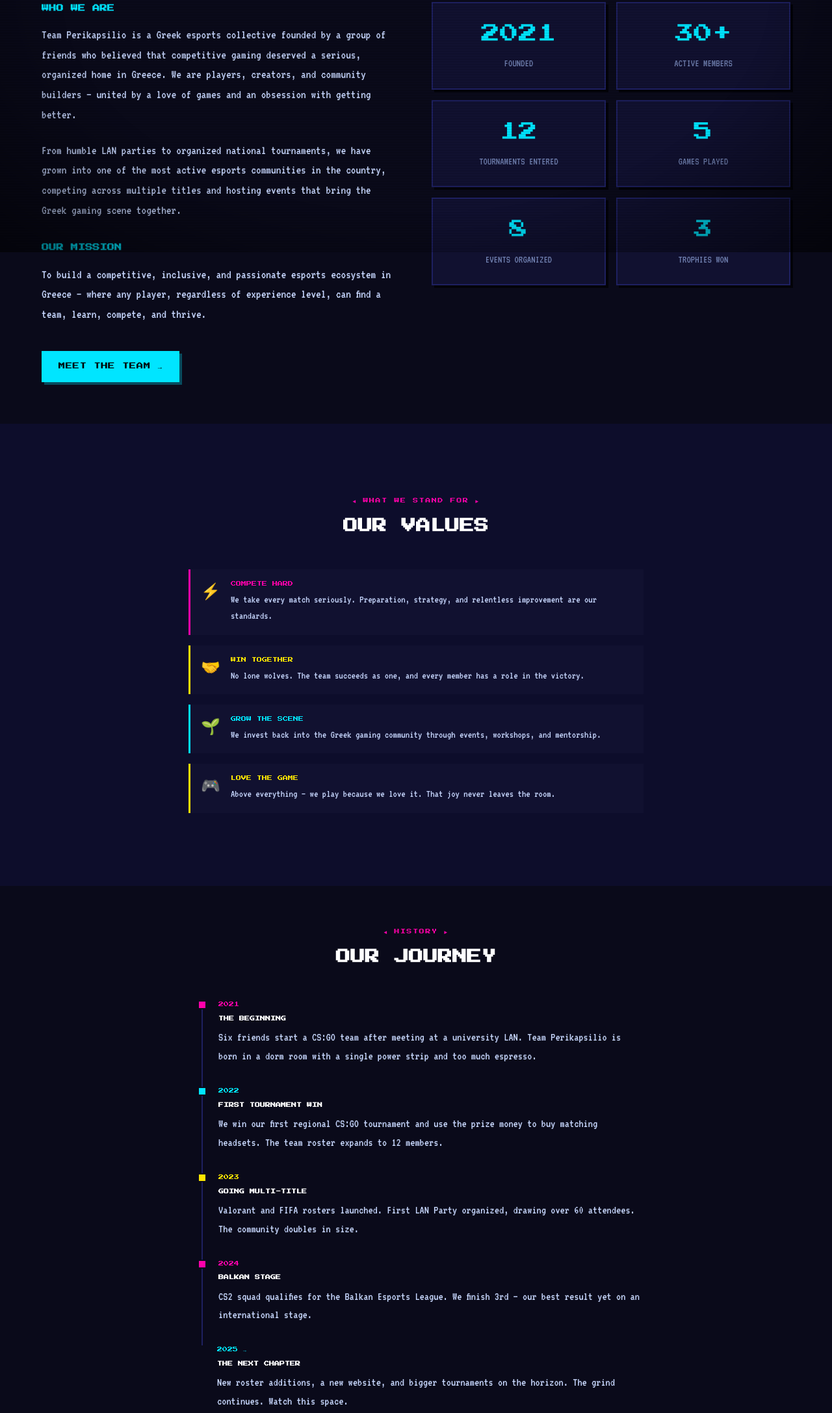
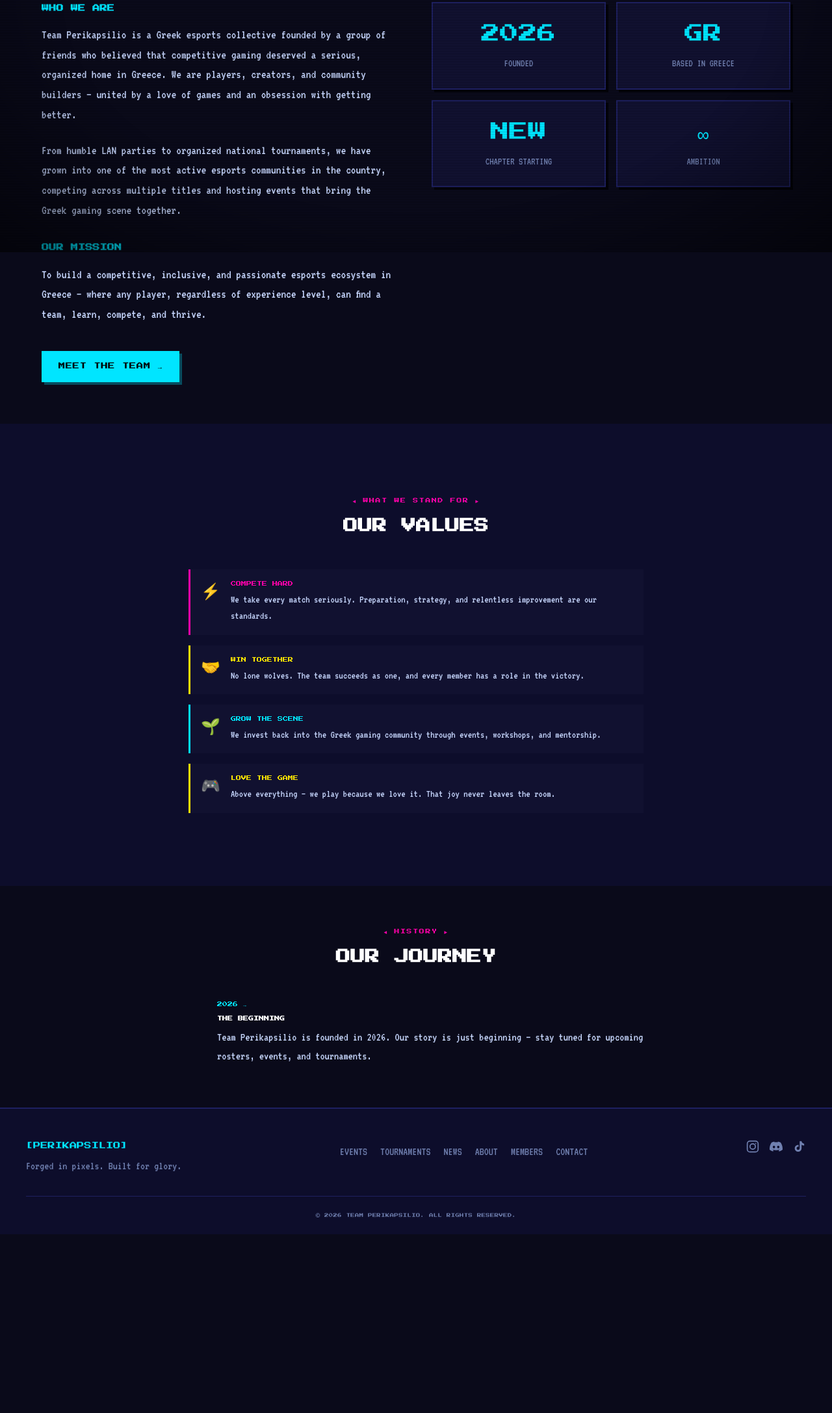
Before and after one commit to eXaiSios/team-perikapsilio, a plain HTML site: page about/index.html in a window 1280 px wide. Shown: the part 412-2586 px from the top of the page at 65% size. After the commit the page ends 2311 px from the top, so only its background shows below. Drawn offline with Linux system fonts and the light colour scheme.

Commit message:
Remove Quick Stats Strip and 2021 badge; update About page for 2026 founding

```diff
--- a/about/index.html
+++ b/about/index.html
@@ -51,28 +51,20 @@
       <div>
         <div class="stat-grid">
           <div class="stat-box">
-            <span class="stat-num">2021</span>
+            <span class="stat-num">2026</span>
             <span class="stat-label vt">FOUNDED</span>
           </div>
           <div class="stat-box">
-            <span class="stat-num">30+</span>
-            <span class="stat-label vt">ACTIVE MEMBERS</span>
+            <span class="stat-num">GR</span>
+            <span class="stat-label vt">BASED IN GREECE</span>
           </div>
           <div class="stat-box">
-            <span class="stat-num">12</span>
-            <span class="stat-label vt">TOURNAMENTS ENTERED</span>
+            <span class="stat-num">NEW</span>
+            <span class="stat-label vt">CHAPTER STARTING</span>
           </div>
           <div class="stat-box">
-            <span class="stat-num">5</span>
-            <span class="stat-label vt">GAMES PLAYED</span>
-          </div>
-          <div class="stat-box">
-            <span class="stat-num">8</span>
-            <span class="stat-label vt">EVENTS ORGANIZED</span>
-          </div>
-          <div class="stat-box">
-            <span class="stat-num">3</span>
-            <span class="stat-label vt">TROPHIES WON</span>
+            <span class="stat-num">∞</span>
+            <span class="stat-label vt">AMBITION</span>
           </div>
         </div>
       </div>
@@ -126,44 +118,12 @@
       <h2 class="section-title press">OUR JOURNEY</h2>
     </div>
     <div style="max-width:700px;margin:0 auto;display:flex;flex-direction:column;gap:0">
-      <div style="display:flex;gap:1.5rem;align-items:flex-start;padding-bottom:2rem;border-left:2px solid var(--border);margin-left:20px;padding-left:1.5rem;position:relative">
-        <div style="position:absolute;left:-8px;top:0;width:14px;height:14px;background:var(--accent2);border:2px solid var(--bg)"></div>
-        <div>
-          <span class="press" style="font-size:0.5rem;color:var(--accent2);display:block;margin-bottom:0.5rem">2021</span>
-          <h3 class="press" style="font-size:0.5rem;color:var(--text-bright);margin-bottom:0.5rem;line-height:1.8">THE BEGINNING</h3>
-          <p class="vt" style="color:var(--text)">Six friends start a CS:GO team after meeting at a university LAN. Team Perikapsilio is born in a dorm room with a single power strip and too much espresso.</p>
-        </div>
-      </div>
-      <div style="display:flex;gap:1.5rem;align-items:flex-start;padding-bottom:2rem;border-left:2px solid var(--border);margin-left:20px;padding-left:1.5rem;position:relative">
-        <div style="position:absolute;left:-8px;top:0;width:14px;height:14px;background:var(--accent);border:2px solid var(--bg)"></div>
-        <div>
-          <span class="press" style="font-size:0.5rem;color:var(--accent);display:block;margin-bottom:0.5rem">2022</span>
-          <h3 class="press" style="font-size:0.5rem;color:var(--text-bright);margin-bottom:0.5rem;line-height:1.8">FIRST TOURNAMENT WIN</h3>
-          <p class="vt" style="color:var(--text)">We win our first regional CS:GO tournament and use the prize money to buy matching headsets. The team roster expands to 12 members.</p>
-        </div>
-      </div>
-      <div style="display:flex;gap:1.5rem;align-items:flex-start;padding-bottom:2rem;border-left:2px solid var(--border);margin-left:20px;padding-left:1.5rem;position:relative">
-        <div style="position:absolute;left:-8px;top:0;width:14px;height:14px;background:var(--accent3);border:2px solid var(--bg)"></div>
-        <div>
-          <span class="press" style="font-size:0.5rem;color:var(--accent3);display:block;margin-bottom:0.5rem">2023</span>
-          <h3 class="press" style="font-size:0.5rem;color:var(--text-bright);margin-bottom:0.5rem;line-height:1.8">GOING MULTI-TITLE</h3>
-          <p class="vt" style="color:var(--text)">Valorant and FIFA rosters launched. First LAN Party organized, drawing over 60 attendees. The community doubles in size.</p>
-        </div>
-      </div>
-      <div style="display:flex;gap:1.5rem;align-items:flex-start;padding-bottom:2rem;border-left:2px solid var(--border);margin-left:20px;padding-left:1.5rem;position:relative">
-        <div style="position:absolute;left:-8px;top:0;width:14px;height:14px;background:var(--accent2);border:2px solid var(--bg)"></div>
-        <div>
-          <span class="press" style="font-size:0.5rem;color:var(--accent2);display:block;margin-bottom:0.5rem">2024</span>
-          <h3 class="press" style="font-size:0.5rem;color:var(--text-bright);margin-bottom:0.5rem;line-height:1.8">BALKAN STAGE</h3>
-          <p class="vt" style="color:var(--text)">CS2 squad qualifies for the Balkan Esports League. We finish 3rd — our best result yet on an international stage.</p>
-        </div>
-      </div>
       <div style="display:flex;gap:1.5rem;align-items:flex-start;margin-left:20px;padding-left:1.5rem;position:relative">
         <div style="position:absolute;left:-8px;top:0;width:14px;height:14px;background:var(--accent);border:2px solid var(--bg);animation:blink 1s step-end infinite"></div>
         <div>
-          <span class="press" style="font-size:0.5rem;color:var(--accent);display:block;margin-bottom:0.5rem">2025 →</span>
-          <h3 class="press" style="font-size:0.5rem;color:var(--text-bright);margin-bottom:0.5rem;line-height:1.8">THE NEXT CHAPTER</h3>
-          <p class="vt" style="color:var(--text)">New roster additions, a new website, and bigger tournaments on the horizon. The grind continues. Watch this space.</p>
+          <span class="press" style="font-size:0.5rem;color:var(--accent);display:block;margin-bottom:0.5rem">2026 →</span>
+          <h3 class="press" style="font-size:0.5rem;color:var(--text-bright);margin-bottom:0.5rem;line-height:1.8">THE BEGINNING</h3>
+          <p class="vt" style="color:var(--text)">Team Perikapsilio is founded in 2026. Our story is just beginning — stay tuned for upcoming rosters, events, and tournaments.</p>
         </div>
       </div>
     </div>
```
Also changed, not shown: index.html (+0 -23 lines).
